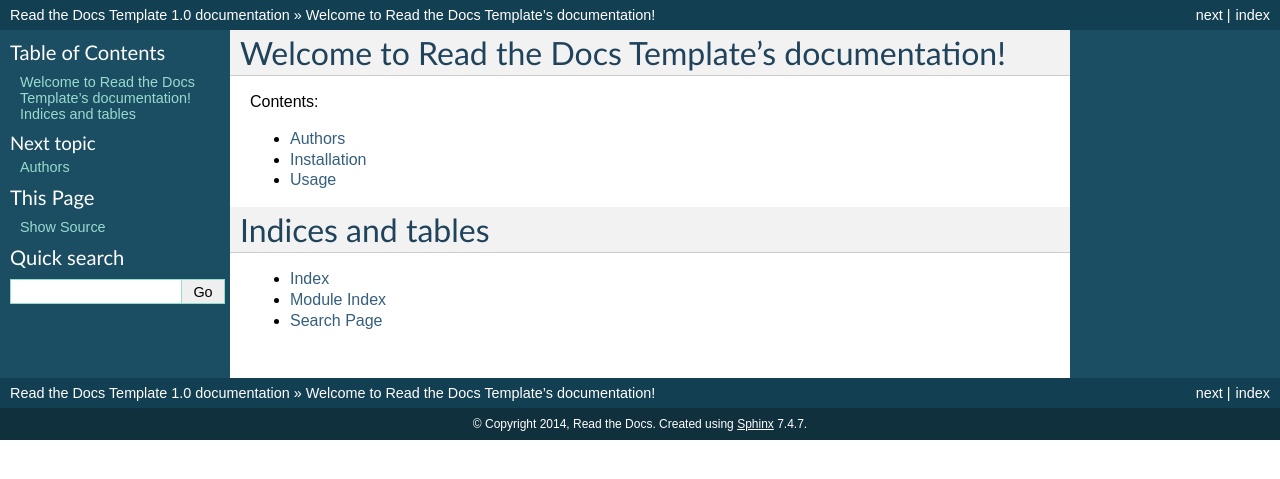
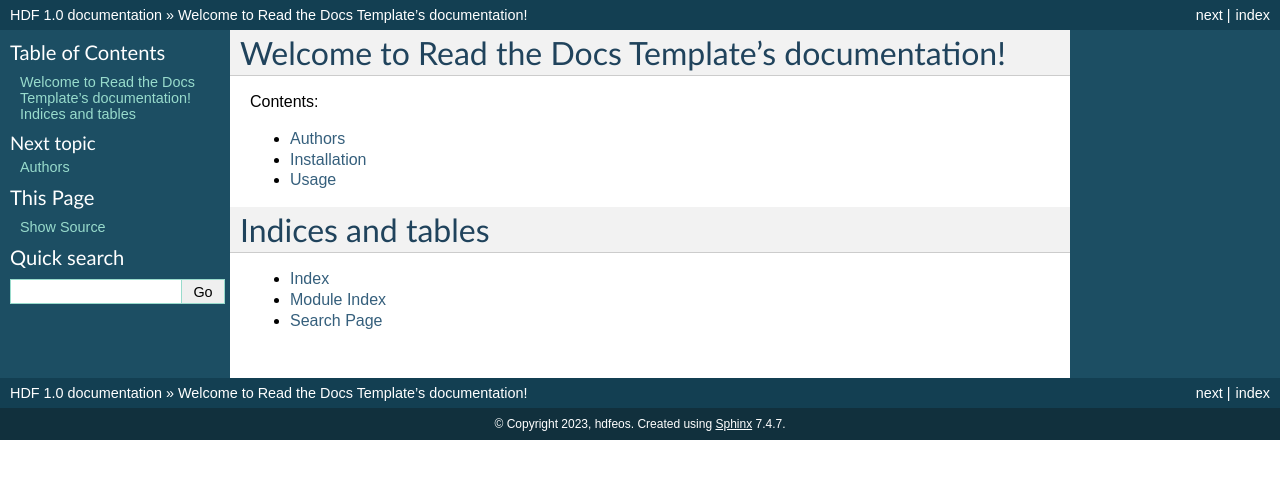
Before and after one commit to hdfeos/hdf, a Sphinx documentation site: the page built from docs/index.rst, in a window 1280 px wide. Shown: the top 479 px of the page. Built offline with Sphinx 7.4.7, drawn with Linux system fonts in a browser that asks for light colours.

Commit message:
Update conf.py

```diff
--- a/docs/conf.py
+++ b/docs/conf.py
@@ -43,8 +43,8 @@
 master_doc = 'index'
 
 # General information about the project.
-project = u'Read the Docs Template'
-copyright = u'2014, Read the Docs'
+project = u'HDF'
+copyright = u'2023, hdfeos'
 
 # The version info for the project you're documenting, acts as replacement for
 # |version| and |release|, also used in various other places throughout the
```
